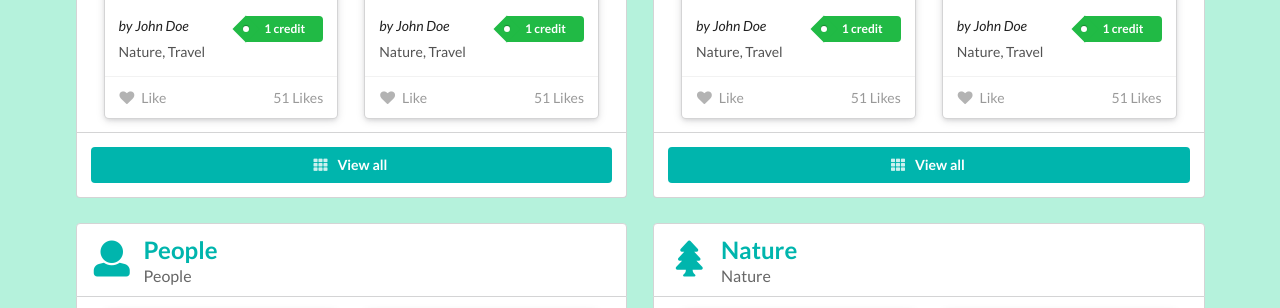
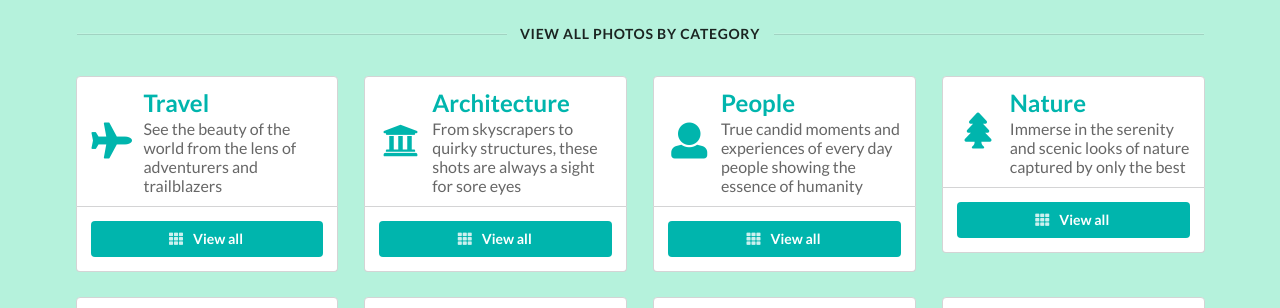
Before and after one commit to karllapuz/ImageWebService, a PHP site: page /gallery.php in a window 1280 px wide. Shown: the part 1133-1441 px from the top of the page. Run offline with PHP 8.4, Linux system fonts and the light colour scheme; a user stored in the database is signed in; data comes from the database, SQL or seed files in the repository; some libraries are stand-ins or nearby versions; some web fonts are replaced.

Commit message:
Remove photos for each category

```diff
--- a/gallery.php
+++ b/gallery.php
@@ -1,7 +1,14 @@
 <?php
     $categories = array("Travel", "Architecture", "People", "Nature", "Food", "Arts", "Sports", "Others");
     $categoryIcon = array("plane", "university", "user", "tree", "utensils", "paint brush", "football ball", "camera");
-    $categoryDesc = array("See the beauty of the world from the lens of travellers", "Architecture", "People", "Nature", "Food", "Arts", "Sports", "Others");
+    $categoryDesc = array("See the beauty of the world from the lens of adventurers and trailblazers",
+                          "From skyscrapers to quirky structures, these shots are always a sight for sore eyes",
+                          "True candid moments and experiences of every day people showing the essence of humanity",
+                          "Immerse in the serenity and scenic looks of nature captured by only the best",
+                          "Feast and find delicious delicacies around the world from street foods to high end dining",
+                          "Discover classic and modern works of art in different medium and background",
+                          "Greatness of human power and skill are captured in different genres of sports",
+                          "Other photographic contents that are just too specific and unique to be categorized");
 
     include('server.php');
     if (!isset($_SESSION['username'])) {
@@ -50,8 +57,8 @@
 
         <!-- SHOPPING CART -->
         <div class="ui vertical inverted wide sidebar menu">
-            <div class="item">
-                Shopping Cart
+            <div class="header item">
+                <h2>Shopping Cart</h2>
             </div>
         </div>
 
@@ -71,14 +78,14 @@
                         Categories
                         <i class="dropdown icon"></i>
                         <div class="menu">
-                            <a class="item">Travel</a>
-                            <a class="item">Architecture</a>
-                            <a class="item">People</a>
-                            <a class="item">Nature</a>
-                            <a class="item">Food</a>
-                            <a class="item">Arts</a>
-                            <a class="item">Sports</a>
-                            <a class="item">Others</a>
+                            <a href="travel.php"class="item">Travel</a>
+                            <a href="architecture.php"class="item">Architecture</a>
+                            <a href="people.php"class="item">People</a>
+                            <a href="nature.php"class="item">Nature</a>
+                            <a href="food.php"class="item">Food</a>
+                            <a href="arts.php"class="item">Arts</a>
+                            <a href="sports.php"class="item">Sports</a>
+                            <a href="others.php"class="item">Others</a>
                         </div>
                     </div>
                     <div class="right menu">
@@ -129,13 +136,13 @@
                 <div class="ui raised attached segment">
                     <div class="ui four center aligned doubling stackable container cards">
 
-                        <?php for ($i = 1; $i <= 4; $i++) { ?>
+                        <?php for ($i = 1; $i <= 8; $i++) { ?>
                             <div class="ui column raised card">
                                 <div class="ui blurring dimmable image">
                                     <div class="ui dimmer">
                                         <div class="content">
                                             <div class="center">
-                                            <a><div class="ui inverted green button"><i class="dollar sign icon"></i>Buy</div></a>
+                                            <a><div class="ui inverted green button"><i class="cart icon"></i>Add to cart</div></a>
                                             </div>
                                         </div>
                                     </div>
@@ -155,12 +162,9 @@
                                     </div>
                                 </div>
                                 <div class="extra content">
-                                    <span class="left floated like">
-                                        <i class="like icon"></i>
-                                        Like
-                                    </span>
-                                    <span class="right floated">
-                                        51 Likes
+                                    <span class="left floated">
+                                        <i class="users icon"></i>
+                                        12 Purchases
                                     </span>
                                 </div>
                             </div>
@@ -171,11 +175,11 @@
 
             <!-- DIVIDER -->
             <div class="ui horizontal divider container">
-                TOP PICKS BY CATEGORY
+                VIEW ALL PHOTOS BY CATEGORY
             </div>
 
             <!-- OTHER CATEGORIES -->
-            <div id="category-segment" class="ui two column doubling stackable grid container">
+            <div id="category-segment" class="ui four column doubling stackable grid container">
                 <?php for ($j = 0; $j <= 7; $j++) { ?>
                     <div class="column">
                         <div class="ui center aligned container">
@@ -188,10 +192,10 @@
                                     </div>
                                 </div>
                             </h2>
-                            <div class="ui raised attached segment">
+                            <!-- <div class="ui raised attached segment">
                                 <div class="ui two center aligned doubling stackable container cards">
 
-                                    <?php for ($k = 1; $k <= 2; $k++) { ?>
+                                    <?php // for ($k = 1; $k <= 2; $k++) { ?>
                                         <div class="ui column raised card">
                                             <div class="ui blurring dimmable image">
                                                 <div class="ui dimmer">
@@ -226,14 +230,14 @@
                                                 </span>
                                             </div>
                                         </div>
-                                    <?php } ?>
+                                    <?php // } ?>
                                 </div>
-                            </div>
+                            </div> -->
                             <div class="ui bottom attached segment">
-                                <button class="ui fluid teal button">
+                                <a href="<?php echo strtolower($categories[$j]); ?>.php" class="ui fluid teal button">
                                     <i class="grid layout icon"></i>
                                     View all
-                                </button>
+                                </a>
                             </div>
                         </div>
                     </div>
```
